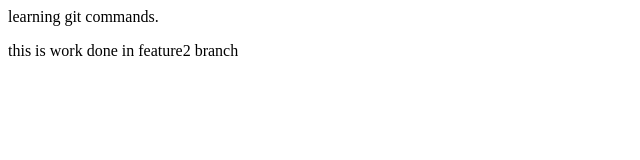
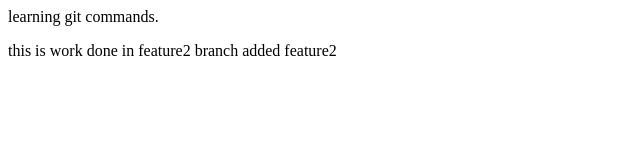
Before and after one commit to shreyash329/another-repo, a plain HTML site: page index.html in a window 1280 px wide. Shown: the full height of the page, 0-640 px from the left. Drawn offline with Linux system fonts and the light colour scheme.

Commit message:
added feature2 changes

```diff
--- a/index.html
+++ b/index.html
@@ -7,6 +7,6 @@
 </head>
 <body>
     <h1?>learning git commands.</h1>
-    <p>this is work done in feature2 branch </p>
+    <p>this is work done in feature2 branch added feature2 </p>
 </body>
 </html>
```
